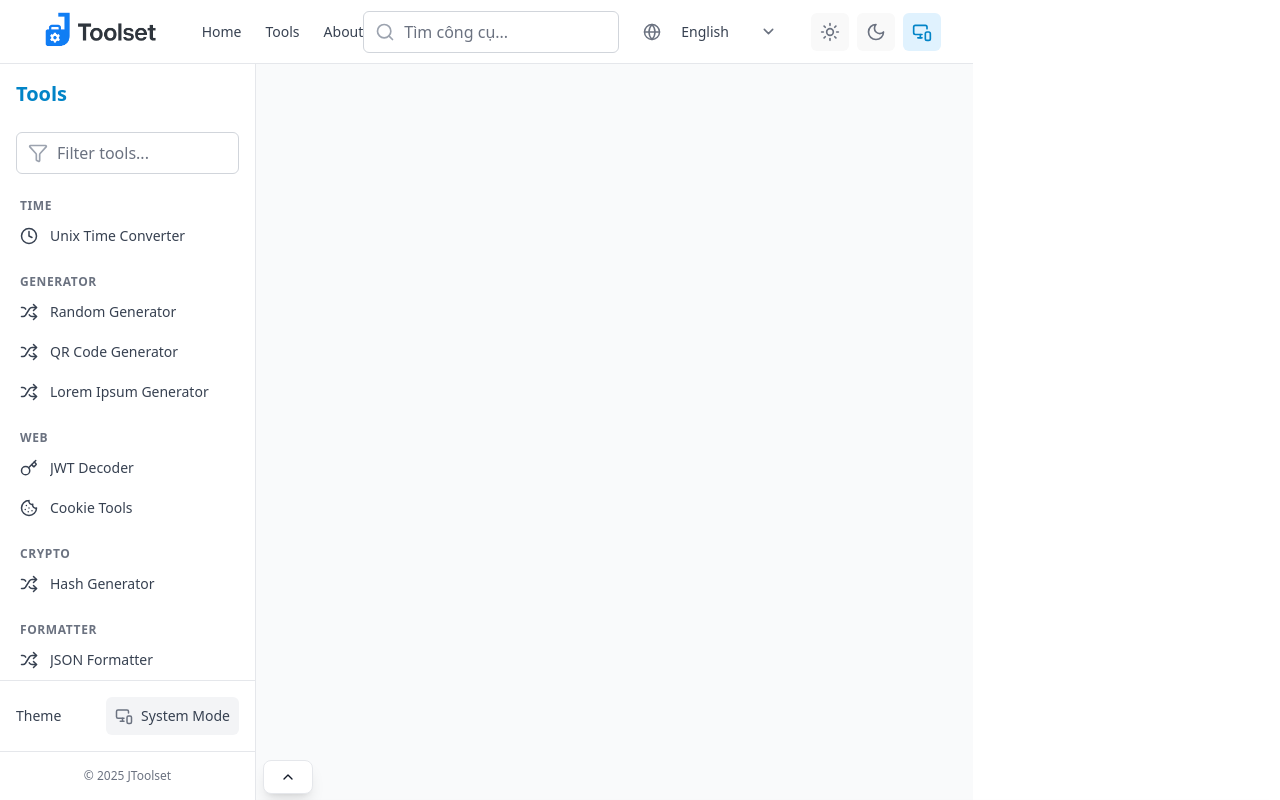
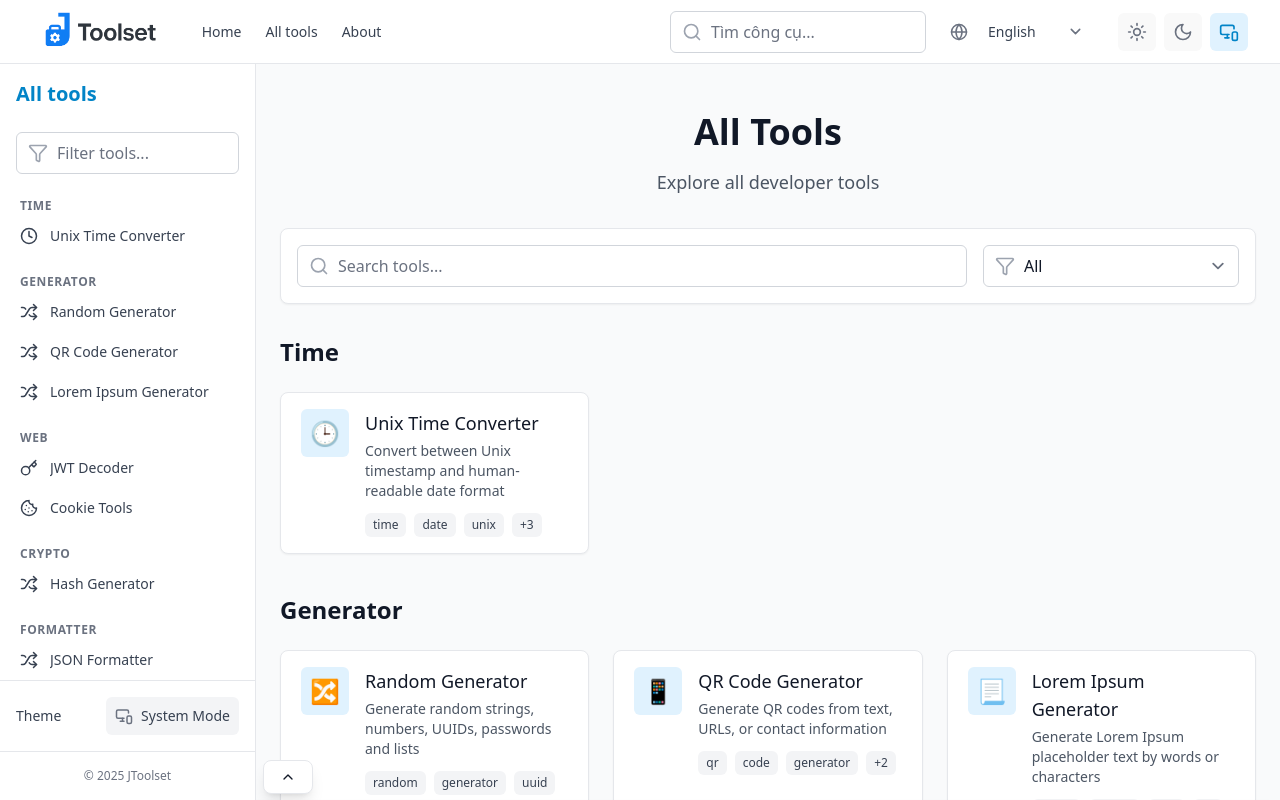
Before and after one commit to tatv-dev/jtoolset.com, a React (Vite) app: page /tools in a window 1280 px wide. Built offline with nearby package versions, Linux system fonts and the light colour scheme.

Commit message:
fix layout

```diff
--- a/index.html
+++ b/index.html
@@ -8,7 +8,7 @@
     <title>JToolset</title>
   </head>
   <body>
-    <div id="root"></div>
+    <div id="root" style="width: 100%;"></div>
     <script type="module" src="/src/main.jsx"></script>
   </body>
 </html>
--- a/src/components/layout/RootLayout.jsx
+++ b/src/components/layout/RootLayout.jsx
@@ -24,19 +24,13 @@ export default function RootLayout() {
         {/* Sidebar Navigation - Fixed width, own scroll */}
         <Sidebar />
 
-        {/* Main content area */}
-        <div className="flex-1 flex">
-          {/* Scrollable content area */}
-          <div className="flex-1 flex">
-            {/* Main Content - Scrollable */}
-            <main className="flex-1 p-4 md:p-6 overflow-y-auto main-scroll">
-              <Outlet />
-            </main>
+        {/* Main Content - Chiếm toàn bộ không gian còn lại */}
+        <main className="flex-1 p-4 md:p-6 overflow-y-auto main-scroll">
+          <Outlet />
+        </main>
 
-            {/* Right Sidebar Ads - Fixed width, same as left sidebar */}
-            <SidebarAds />
-          </div>
-        </div>
+        {/* Right Sidebar Ads - Fixed width */}
+        {/* <SidebarAds /> */}
       </div>
 
       {/* Footer - Overlay */}
--- a/src/components/tools/unix-time/TimeDisplay.jsx
+++ b/src/components/tools/unix-time/TimeDisplay.jsx
@@ -96,9 +96,9 @@ export default function TimeDisplay({ timestamp, timezoneOffset }) {
 
 function FormatItem({ label, value }) {
   return (
-    <div>
+    <div className="w-full">
       <div className="text-sm font-medium text-gray-700 dark:text-gray-300">{label}</div>
-      <div className="mt-1 text-sm font-mono bg-gray-50 dark:bg-gray-800 p-2 rounded-md overflow-x-auto">
+      <div className="mt-1 text-sm font-mono bg-gray-50 dark:bg-gray-800 p-2 rounded-md overflow-x-auto break-all">
         {value}
       </div>
     </div>
--- a/src/components/tools/unix-time/UnixTimeConverter.jsx
+++ b/src/components/tools/unix-time/UnixTimeConverter.jsx
@@ -82,7 +82,7 @@ export default function UnixTimeConverter() {
   }
 
   return (
-    <div className="grid gap-6">
+    <div className="space-y-6">
       <Card
         title={t('tools.unix-time.name')}
         description={t('tools.unix-time.description')}
--- a/src/i18n/locales/en/translation.json
+++ b/src/i18n/locales/en/translation.json
@@ -23,6 +23,7 @@
       "Crypto": "Crypto",
       "Formatter": "Formatter",
       "Encoder": "Encoder",
+      "Network": "Network",
       "Other": "Other"
     },
     "unix-time": {
@@ -381,7 +382,7 @@
     },
     "pageList": {
       "home": "Home",
-      "tools": "Tools",
+      "tools": "All tools",
       "about": "About",
       "contact": "Contact"
     },
@@ -389,6 +390,7 @@
       "title": "All Tools",
       "subtitle": "Explore all developer tools",
       "needSomethingElse": "Can't find the tool you need?",
+      "suggestToolDescription": "We are constantly adding new tools. If you have a suggestion for a new tool, please let us know!",
       "suggestTool": "Suggest a new tool"
     }
   },
@@ -406,6 +408,7 @@
     "loading": "Loading...",
     "error": "An error occurred",
     "notFound": "Not Found",
-    "backToHome": "Back to Home"
+    "backToHome": "Back to Home",
+    "all": "All"
   }
 }
--- a/src/i18n/locales/vi/translation.json
+++ b/src/i18n/locales/vi/translation.json
@@ -23,6 +23,7 @@
       "Crypto": "Mã hóa",
       "Formatter": "Định dạng",
       "Encoder": "Mã hóa/Giải mã",
+      "Network": "Mạng",
       "Other": "Khác"
     },
     "unix-time": {
@@ -385,6 +386,7 @@
       "title": "Tất cả công cụ",
       "subtitle": "Khám phá tất cả các công cụ cho nhà phát triển",
       "needSomethingElse": "Không tìm thấy công cụ bạn cần?",
+      "suggestToolDescription": "Chúng tôi luôn tìm kiếm cách cải thiện bộ công cụ của mình. Nếu bạn có ý tưởng cho một công cụ mới hoặc một tính năng mà bạn muốn thấy, hãy cho chúng tôi biết!",
       "suggestTool": "Đề xuất công cụ mới"
     }
   },
@@ -402,6 +404,7 @@
     "loading": "Đang tải...",
     "error": "Đã xảy ra lỗi",
     "notFound": "Không tìm thấy",
-    "goBack": "Quay lại"
+    "goBack": "Quay lại",
+    "all": "Tất cả"
   }
 }
--- a/src/pages/ToolPage.jsx
+++ b/src/pages/ToolPage.jsx
@@ -80,7 +80,7 @@ export default function ToolPage() {
 
   // Hàm xử lý chia sẻ
   const getShareUrl = (type) => {
-    const url = encodeURIComponent(`https://JToolset.com/tools/${tool.slug}`);
+    const url = encodeURIComponent(`https://jtoolset.com/tools/${tool.slug}`);
     const title = encodeURIComponent(`${t('tools.' + tool.slug + '.name')} - JToolset`);
 
     switch (type) {
--- a/src/pages/ToolsListPage.jsx
+++ b/src/pages/ToolsListPage.jsx
@@ -1,22 +1,219 @@
 // src/pages/ToolsListPage.jsx
-import { Link } from 'react-router-dom'
-import { getAllTools, getAllCategories } from '../lib/tools'
-import Card from '../components/ui/Card'
-import { AdUnit } from '../lib/ads'
+import { useState } from 'react';
+import { Link } from 'react-router-dom';
+import { getAllTools, getAllCategories } from '../lib/tools';
+import Card from '../components/ui/Card';
+import { AdUnit } from '../lib/ads';
+import { ADSENSE_CONFIG } from '@/lib/ads';
+import MobileAds from '@/components/ui/MobileAds';
+import { useTranslation } from 'react-i18next';
+import { Search, Filter } from 'lucide-react';
 
 export default function ToolsListPage() {
-  const tools = getAllTools()
-  const categories = getAllCategories()
+  const { t } = useTranslation();
+  const [searchTerm, setSearchTerm] = useState('');
+  const [selectedCategory, setSelectedCategory] = useState('All');
 
-  // Nhóm công cụ theo danh mục
-  const toolsByCategory = categories.reduce((acc, category) => {
-    acc[category] = tools.filter(tool => tool.category === category)
-    return acc
-  }, {})
+  const tools = getAllTools();
+  const categories = getAllCategories();
+
+  // Filter tools based on search and category
+  const filteredTools = tools.filter(tool => {
+    const matchesSearch = tool.name.toLowerCase().includes(searchTerm.toLowerCase()) ||
+                         tool.description.toLowerCase().includes(searchTerm.toLowerCase()) ||
+                         tool.tags.some(tag => tag.toLowerCase().includes(searchTerm.toLowerCase()));
+
+    const matchesCategory = selectedCategory === 'All' || tool.category === selectedCategory;
+
+    return matchesSearch && matchesCategory;
+  });
+
+  // Group tools by category for display
+  const toolsByCategory = filteredTools.reduce((acc, tool) => {
+    const category = tool.category || 'Other';
+    if (!acc[category]) {
+      acc[category] = [];
+    }
+    acc[category].push(tool);
+    return acc;
+  }, {});
+
+  // Get icon for tool
+  const getIconForTool = (iconName) => {
+    const icons = {
+      Clock: '🕒',
+      Shuffle: '🔀',
+      Key: '🔑',
+      Cookie: '🍪',
+      Hash: '#️⃣',
+      FileJson: '📄',
+      Code: '📝',
+      Link: '🔗',
+      QrCode: '📱',
+      Network: '🌐',
+      Globe: '🌍',
+      FileText: '📃',
+    };
+    return icons[iconName] || '🔧';
+  };
 
   return (
-    <div className="space-y-10 py-6">
-      {/* Nội dung từ tools-list-page artifact */}
+    <div className="space-y-8 py-6">
+      {/* Page Header */}
+      <div className="text-center">
+        <h1 className="text-3xl md:text-4xl font-bold text-gray-900 dark:text-white mb-4">
+          {t('pages.toolsList.title')}
+        </h1>
+        <p className="text-lg text-gray-600 dark:text-gray-300 max-w-3xl mx-auto">
+          {t('pages.toolsList.subtitle')}
+        </p>
+      </div>
+
+      {/* Mobile ad */}
+      <MobileAds position="top" />
+
+      {/* Search and Filter */}
+      <div className="bg-white dark:bg-dark-surface rounded-lg shadow-sm border border-gray-200 dark:border-dark-border p-4">
+        <div className="flex flex-col md:flex-row gap-4">
+          {/* Search Input */}
+          <div className="flex-1">
+            <div className="relative">
+              <div className="absolute inset-y-0 left-0 pl-3 flex items-center pointer-events-none">
+                <Search className="h-5 w-5 text-gray-400" />
+              </div>
+              <input
+                type="text"
+                placeholder={t('header.search')}
+                value={searchTerm}
+                onChange={(e) => setSearchTerm(e.target.value)}
+                className="w-full pl-10 pr-4 py-2 border border-gray-300 dark:border-gray-700 rounded-md bg-white dark:bg-gray-800 text-gray-900 dark:text-gray-100 focus:ring-2 focus:ring-primary-500 focus:border-transparent"
+              />
+            </div>
+          </div>
+
+          {/* Category Filter */}
+          <div className="md:w-64">
+            <div className="relative">
+              <div className="absolute inset-y-0 left-0 pl-3 flex items-center pointer-events-none">
+                <Filter className="h-5 w-5 text-gray-400" />
+              </div>
+              <select
+                value={selectedCategory}
+                onChange={(e) => setSelectedCategory(e.target.value)}
+                className="w-full pl-10 pr-4 py-2 border border-gray-300 dark:border-gray-700 rounded-md bg-white dark:bg-gray-800 text-gray-900 dark:text-gray-100 focus:ring-2 focus:ring-primary-500 focus:border-transparent appearance-none"
+              >
+                <option value="All">{t('common.all') || 'All Categories'}</option>
+                {categories.map(category => (
+                  <option key={category} value={category}>
+                    {t(`tools.categories.${category}`) || category}
+                  </option>
+                ))}
+              </select>
+            </div>
+          </div>
+        </div>
+      </div>
+
+      {/* Tools by Category */}
+      {Object.keys(toolsByCategory).length > 0 ? (
+        <div className="space-y-10">
+          {Object.entries(toolsByCategory).map(([category, categoryTools]) => (
+            <div key={category}>
+              <h2 className="text-2xl font-bold text-gray-900 dark:text-white mb-6">
+                {t(`tools.categories.${category}`) || category}
+              </h2>
+
+              <div className="grid grid-cols-1 md:grid-cols-2 lg:grid-cols-3 gap-6">
+                {categoryTools.map((tool) => (
+                  <Link
+                    key={tool.id}
+                    to={`/tools/${tool.slug}`}
+                    className="block group"
+                  >
+                    <Card
+                      className="h-full transition-all duration-200 hover:shadow-md hover:border-primary-200 dark:hover:border-primary-800"
+                    >
+                      <div className="flex items-start">
+                        <div className="flex-shrink-0 h-12 w-12 bg-primary-100 dark:bg-primary-900 rounded-md flex items-center justify-center">
+                          <span className="text-primary-600 dark:text-primary-400 text-2xl">
+                            {getIconForTool(tool.icon)}
+                          </span>
+                        </div>
+                        <div className="ml-4 flex-1">
+                          <h3 className="text-lg font-medium text-gray-900 dark:text-white group-hover:text-primary-600 dark:group-hover:text-primary-400">
+                            {t(`tools.${tool.slug}.name`) || tool.name}
+                          </h3>
+                          <p className="mt-1 text-sm text-gray-600 dark:text-gray-300">
+                            {t(`tools.${tool.slug}.description`) || tool.description}
+                          </p>
+                          <div className="mt-3 flex flex-wrap gap-2">
+                            {tool.tags.slice(0, 3).map((tag) => (
+                              <span
+                                key={tag}
+                                className="px-2 py-1 bg-gray-100 dark:bg-gray-800 text-gray-700 dark:text-gray-300 text-xs rounded-md"
+                              >
+                                {tag}
+                              </span>
+                            ))}
+                            {tool.tags.length > 3 && (
+                              <span className="px-2 py-1 bg-gray-100 dark:bg-gray-800 text-gray-700 dark:text-gray-300 text-xs rounded-md">
+                                +{tool.tags.length - 3}
+                              </span>
+                            )}
+                          </div>
+                        </div>
+                      </div>
+                    </Card>
+                  </Link>
+                ))}
+              </div>
+
+              {/* Ad placement between categories */}
+              <div className="mt-6">
+                <AdUnit
+                  slot={ADSENSE_CONFIG.AD_SLOTS.TOOL_PAGE_MIDDLE}
+                  format="horizontal"
+                  responsive={true}
+                  className="mx-auto max-w-4xl"
+                />
+              </div>
+            </div>
+          ))}
+        </div>
+      ) : (
+        <div className="text-center py-12">
+          <div className="bg-gray-100 dark:bg-gray-800 rounded-lg p-8 max-w-md mx-auto">
+            <Search className="h-12 w-12 text-gray-400 mx-auto mb-4" />
+            <h3 className="text-lg font-medium text-gray-900 dark:text-white mb-2">
+              {t('common.noResults') || 'No tools found'}
+            </h3>
+            <p className="text-gray-600 dark:text-gray-300">
+              {t('common.tryDifferentSearch') || 'Try adjusting your search or filter criteria'}
+            </p>
+          </div>
+        </div>
+      )}
+
+      {/* Mobile ad */}
+      <MobileAds position="bottom" />
+
+      {/* Call to Action */}
+      {/* <div className="text-center bg-gray-50 dark:bg-gray-800 p-8 rounded-lg">
+        <h2 className="text-2xl font-bold text-gray-900 dark:text-white mb-4">
+          {t('pages.toolsList.needSomethingElse')}
+        </h2>
+        <p className="text-gray-600 dark:text-gray-300 mb-6">
+          {t('pages.toolsList.suggestToolDescription') || 'We\'re always adding new tools. Let us know what you need!'}
+        </p>
+        <a
+          href="https://github.com/tatv-dev/jtoolset/issues"
+          target="_blank"
+          rel="noopener noreferrer"
+          className="inline-flex items-center justify-center px-6 py-3 border border-transparent text-base font-medium rounded-md text-white bg-primary-600 hover:bg-primary-700 focus:outline-none focus:ring-2 focus:ring-offset-2 focus:ring-primary-500"
+        >
+          {t('pages.toolsList.suggestTool')}
+        </a>
+      </div> */}
     </div>
-  )
+  );
 }
```
Also changed, not shown: src/index.css (+13 -0 lines).
